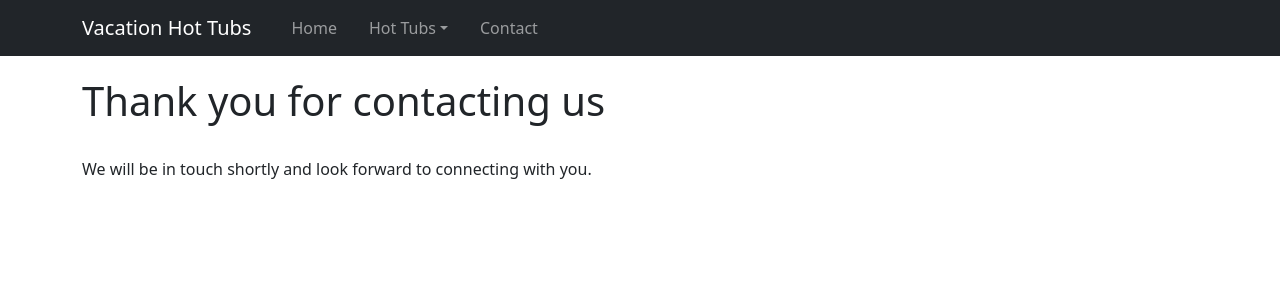
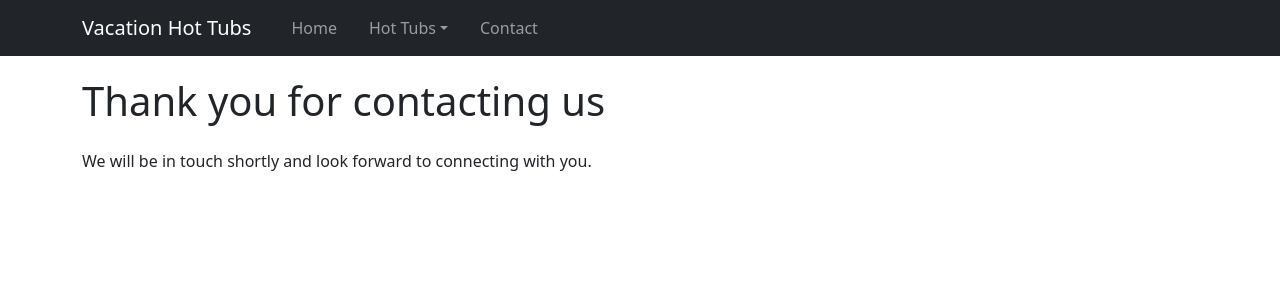
Before and after one commit to vacationhottubs/vacationhottubs.github.io, a Jekyll site: the page built from contact-us/thank-you/index.html, in a window 1280 px wide. Shown: the top 300 px of the page. Built offline with Jekyll 4.4.1, drawn with Linux system fonts in a browser that asks for light colours.

Commit message:
Update index.html

```diff
--- a/contact-us/thank-you/index.html
+++ b/contact-us/thank-you/index.html
@@ -7,5 +7,5 @@ excerpt: Thank you for contacting Vacation Hot Tubs!
 
     <div class="container pb-5">
       <h1 class="fw-light pt-4 pb-3">Thank you for contacting us</h1>
-      <p class="mt-3">We will be in touch shortly and look forward to connecting with you.</p>
+      <p>We will be in touch shortly and look forward to connecting with you.</p>
     </div>
```
